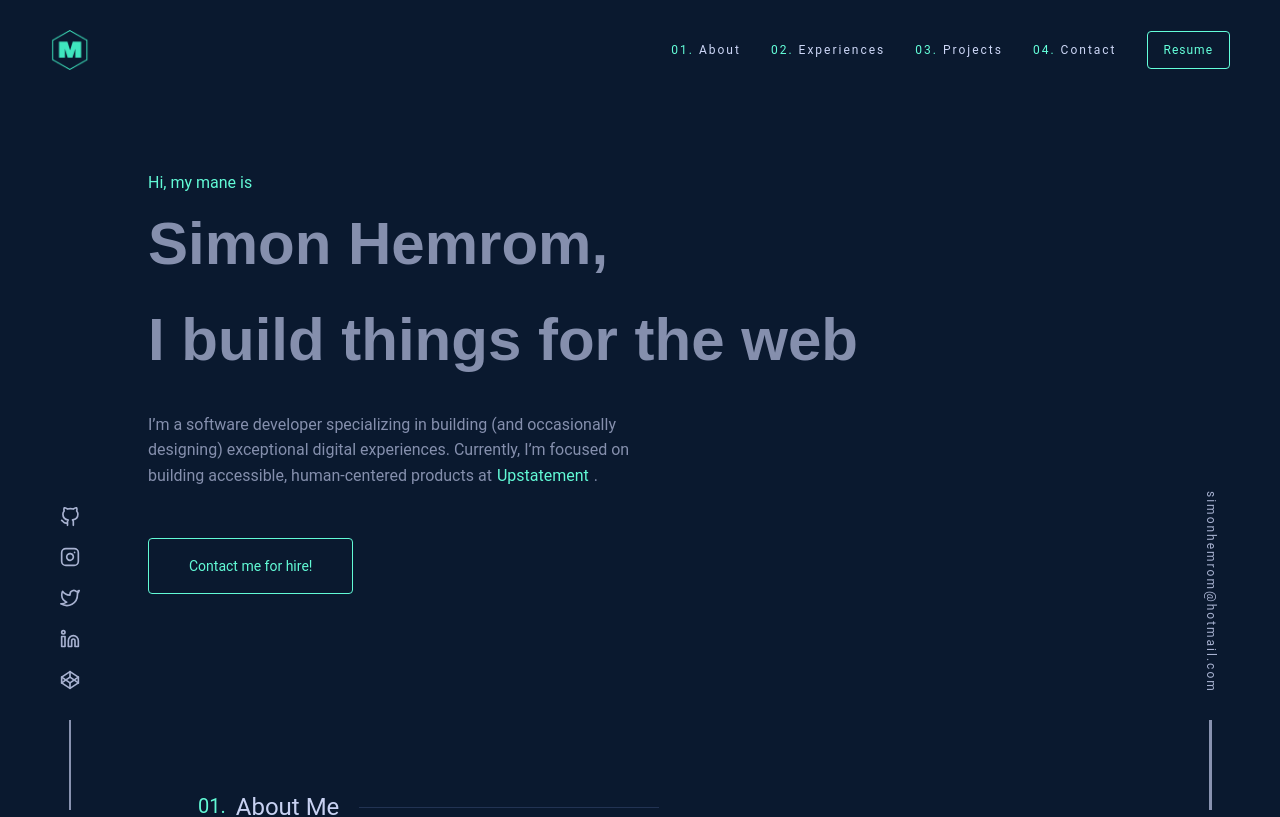
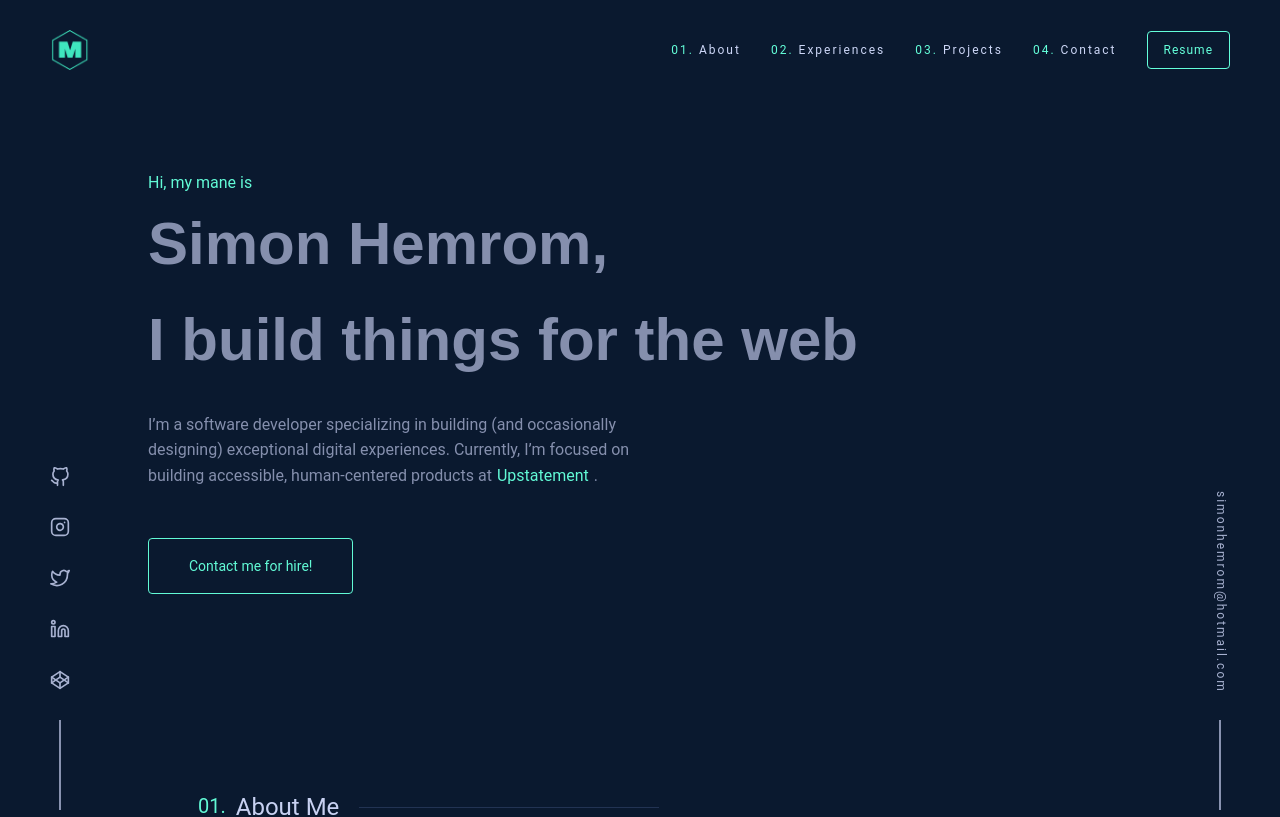
Before and after one commit to simons-devtools/simonhemrom, a Next.js app: page / in a window 1280 px wide. Shown: the top 817 px of the page. Built offline with nearby package versions, Linux system fonts and the light colour scheme.

Commit message:
updated the compon styles

```diff
--- a/layout/email.js
+++ b/layout/email.js
@@ -9,15 +9,14 @@ const StyledLinkWrapper = styled.div`
   &:after {
     content: "";
     display: block;
-    width: 2.4px;
+    width: 2px;
     height: 90px;
     margin: 0 auto;
     background: var(--slate);
   }
 
   a {
-    padding: 10px 10px;
-    margin-bottom: 10px;
+    margin-bottom: 20px;
     font-size: var(--fz-xxs);
     color: var(--light-slate);
     writing-mode: vertical-rl;
--- a/layout/social.js
+++ b/layout/social.js
@@ -17,12 +17,9 @@ const StyledSocialList = styled.ul`
   }
 
   li {
-    &:last-of-type {
-      margin-bottom: 20px;
-    }
+    margin-bottom: 30px;
 
     a {
-      padding: 10px 10px;
       color: var(--light-slate);
 
       &:hover,
```
